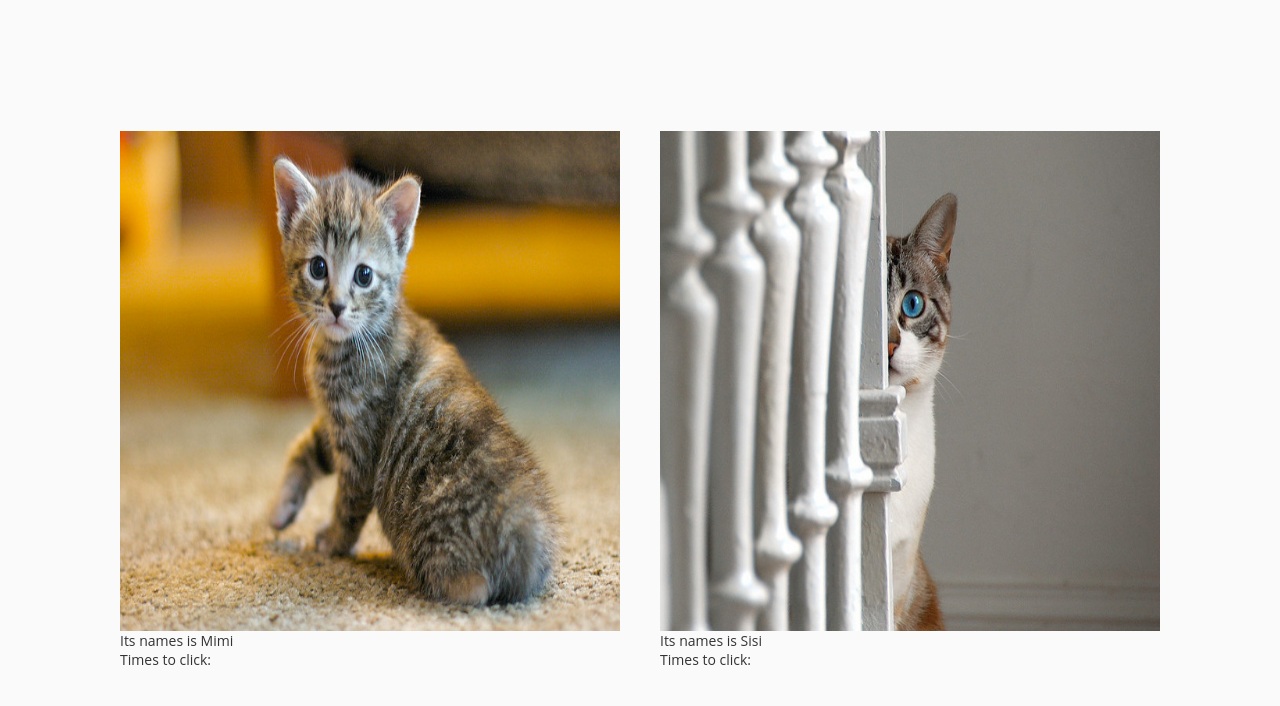
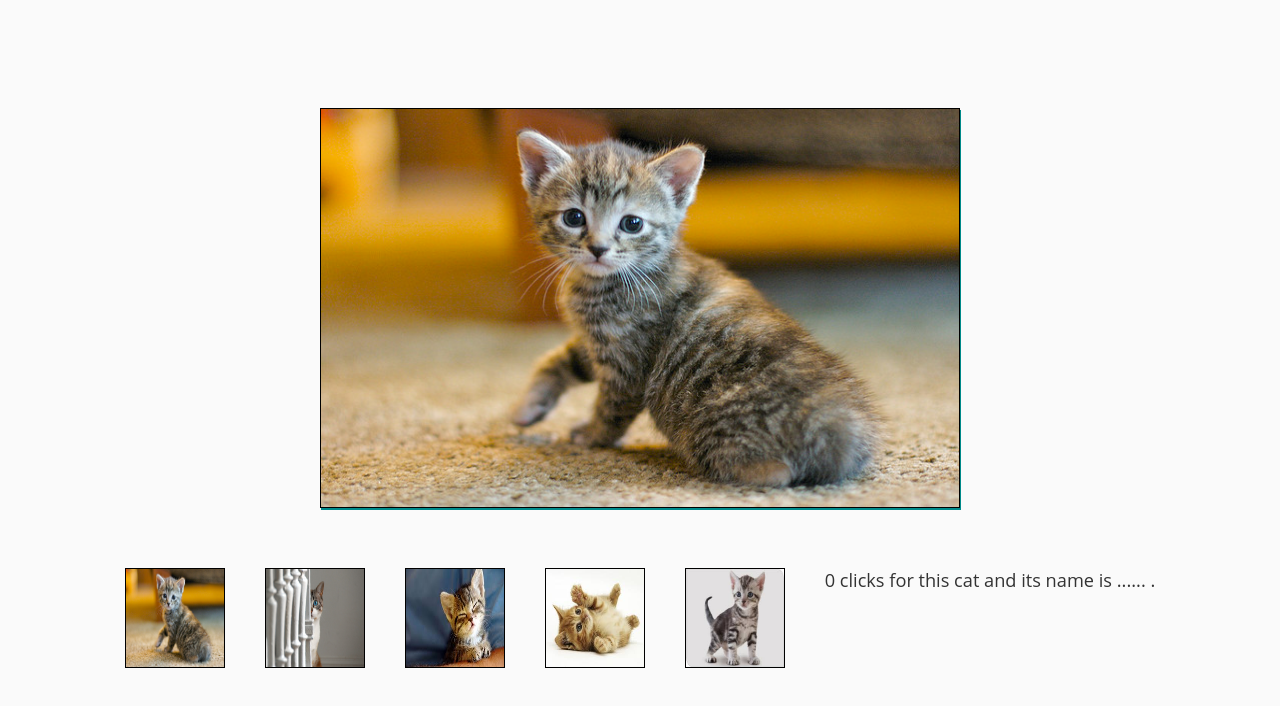
Before and after one commit to bermartinv/catClicker, a plain HTML site: page index.html in a window 1280 px wide. Drawn offline with Linux system fonts and the light colour scheme.

Commit message:
Name, click and image

```diff
--- a/index.html
+++ b/index.html
@@ -28,6 +28,7 @@
 </head>
 <body>
     <main>
+            <!--
             <div >
                 <img class="cat" src="images/cat.jpg">
                 <p>Its names is Mimi</p>
@@ -38,6 +39,24 @@
                 <p>Its names is Sisi</p>
                 <p>Times to click: <span class="times"></span></p>
             </div>
+            -->
+
+            <div id="screen">
+                <img id="screen_img" src="images/cat.jpg">
+            </div>
+            <div id="layout">
+            <ul class="style">
+                <li><img class="cat" src="images/cat.jpg"></li>
+                <li><img class="cat" src="images/cat2.jpg"></li>
+                <li><img class="cat" src="images/cat3.jpg"></li>
+                <li><img class="cat" src="images/cat4.jpg"></li>
+                <li><img class="cat" src="images/cat5.jpg"></li>
+            </ul>
+            <div id="features">
+                <p><span id="times">0</span> clicks for this cat and its name is <span id="nameCat">......</span> .</p>
+            </div>
+            </div>
+
     </main>
 <script src="js/cat.js"></script>
 </body>
--- a/js/cat.js
+++ b/js/cat.js
@@ -1,19 +1,27 @@
 
 (function(){
     let elements = document.querySelectorAll(".cat");
-    let texts = document.querySelectorAll(".times")
+    let texts = document.getElementById("times");
+    let name = document.getElementById("nameCat");
+    let layout = document.getElementById("screen_img");
+    let address = ["images/cat.jpg","images/cat2.jpg","images/cat3.jpg","images/cat4.jpg","images/cat5.jpg"];
+    let Catname = ["Peter","mini", "minino", "player", "ugly"];
     for (let i = 0; i < elements.length ; i++){
         console.log(elements[i]);
-        elements[i].addEventListener('click',counter(i));
+        elements[i].addEventListener('click',counter(i,address,Catname));
     }
 
-    function counter(i){
+    function counter(i,address,Catname){
         let count = 0;
+        let imagen = address[i];
+
             return function(){
                 count++;
-                texts[i].innerHTML = count;
+                texts.innerHTML = count;
+                layout.setAttribute("src",address[i]);
+                name.innerHTML = Catname[i];
             }
-
+        console.log(layout);
         };
 
 })();
--- a/style.css
+++ b/style.css
@@ -39,14 +39,13 @@ textarea{
 	outline: none;
 }
 
-
 main{
     width: 100vw;
     height: 100vh;
     display: flex;
     justify-content: center;
     align-items: center;
-    flex-direction: row;
+    flex-direction: column;
     flex-wrap: wrap;
 }
 
@@ -55,6 +54,49 @@ main div{
 }
 
 main div img{
-    width: 500px;
-    height: 500px;
+    width: 100px;
+    height: 100px;
 }
+
+#screen{
+  width: 50vw;
+  height: 50vh;
+  border: solid thin black;
+  box-shadow: 1px 2px darkcyan;
+}
+
+#layout{
+  display: flex;
+  flex-direction: row;
+}
+
+.style{
+  display: flex;
+  flex-direction: row;
+}
+
+.style li{
+  margin: 20px;
+}
+
+.style li img:hover{
+  cursor: pointer;
+}
+
+#screen img{
+  width: 100%;
+  height: 100%;
+}
+
+.cat{
+  border: solid thin black;
+}
+
+.cat:hover{
+  cursor: pointer;
+  outline:solid 2px black;
+}
+
+#features{
+  font-size: 1.3em;
+}
```
Also changed, not shown: images/cat3.jpg (added), images/cat4.jpg (added), images/cat5.jpg (added).
